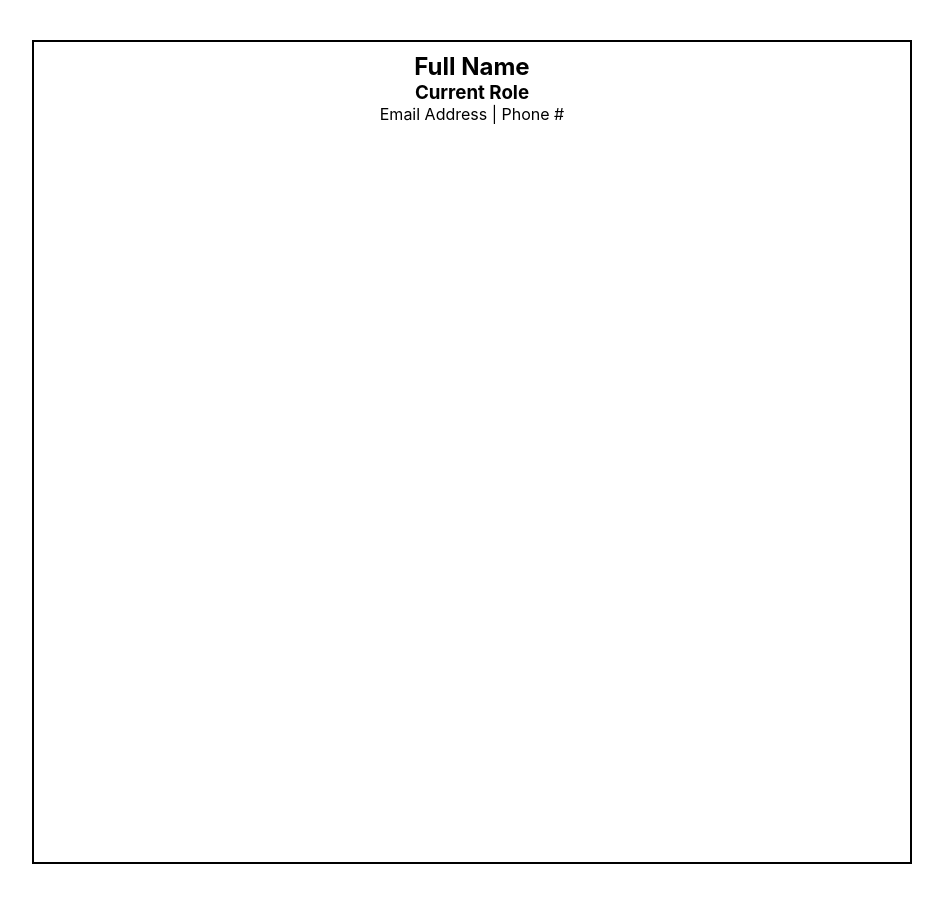
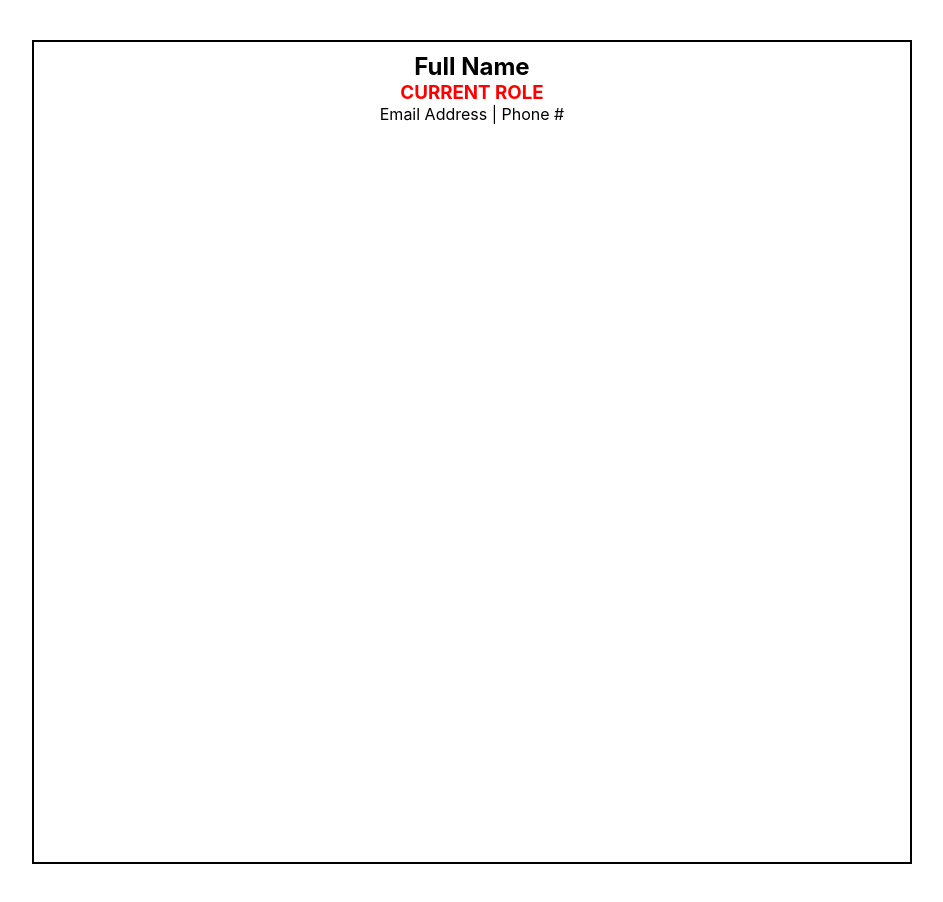
Before and after one commit to the-catalystmc/resume-builder, a React (Create React App) app: page / in a window 1280 px wide. Shown: the whole page, without its empty margins (168-1111 px from the left). Built offline with nearby package versions, Linux system fonts and the light colour scheme.

Commit message:
Edit role styling

```diff
--- a/src/App.css
+++ b/src/App.css
@@ -17,5 +17,6 @@
 }
 
 .Role {
-  text-transform: 'uppercase';
+  text-transform: uppercase;
+  color: red;
 }
--- a/src/App.js
+++ b/src/App.js
@@ -21,10 +21,6 @@ class App extends React.Component {
         this.handleKeyDown = this.handleKeyDown.bind(this);
         this.setWrapperRef = this.setWrapperRef.bind(this);
         this.handleClickOutside = this.handleClickOutside.bind(this);
-
-        // this.submitClicked = this.submitClicked.bind(this);
-        // this.deleteClicked = this.deleteClicked.bind(this);
-        // this.updateText = this.updateText.bind(this);
     }
 
     //Handle changing from input to readonly.
```
